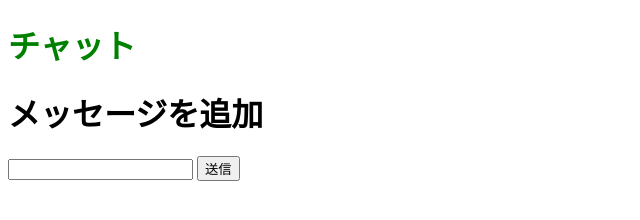
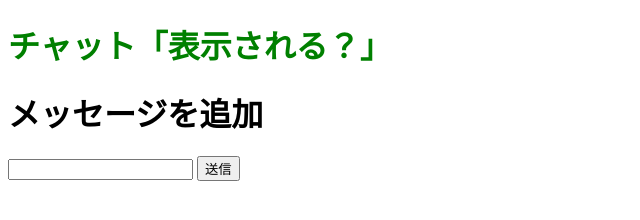
Before and after one commit to 10chite/chat-app, a website: page template.html in a window 1280 px wide. Shown: the whole page, without its empty margins (0-640 px from the left). Drawn offline with Linux system fonts and the light colour scheme.

Commit message:
「チャット」の文字を変更させて表示されるか確認

```diff
--- a/template.html
+++ b/template.html
@@ -6,7 +6,7 @@
     <link rel="stylesheet" href="/style.css" />
   </head>
   <body>
-    <h1 class="app-title">チャット</h1>
+    <h1 class="app-title">チャット「表示される？」</h1>
     <h1>メッセージを追加</h1>
     <form action="/send" method="post">
       <input id="message-input" type="text" name="message" />
```
